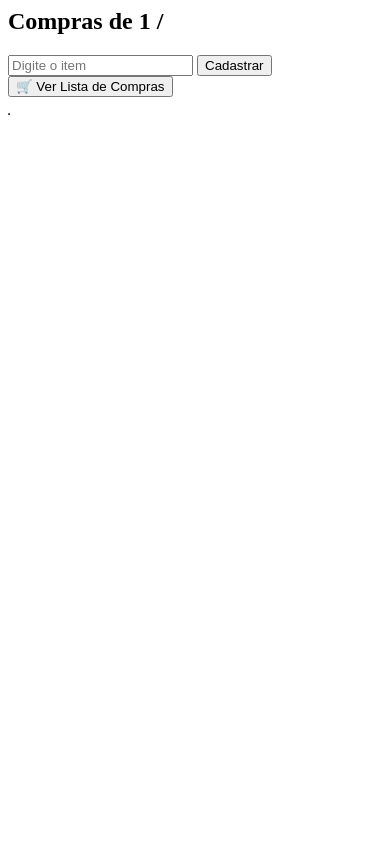
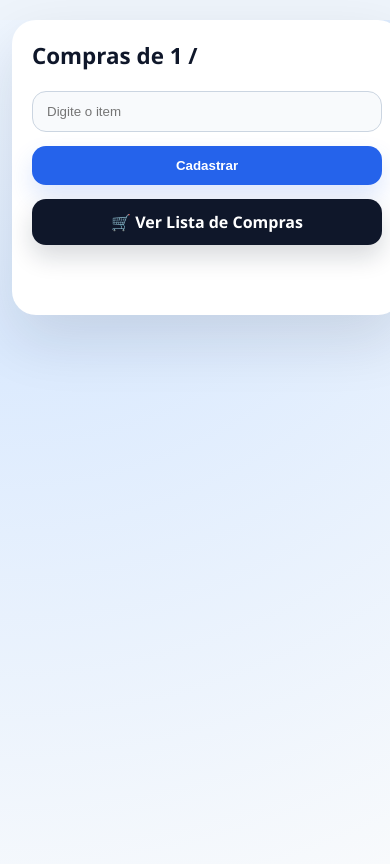
Before and after one commit to 77Jordan/sistema-lista-de-compras, a PHP site: page /compras.php?mes=1 in a window 390 px wide. Before the commit the page ends 115 px from the top, so only its background shows below. Run offline with PHP 8.4, Linux system fonts and the light colour scheme; data that the repository does not hold is empty.

Commit message:
mudanças no css

```diff
--- a/compras.php
+++ b/compras.php
@@ -15,11 +15,21 @@ if (isset($_POST['item'])) {
     $conn->query($sql);
 }
 ?>
-<h2>Compras de <?= $mes ?> / <?= $ano ?></h2>
-<form method="POST">
+<!DOCTYPE html>
+<html lang="pt-BR">
+<head>
+    <meta charset="UTF-8">
+    <meta name="viewport" content="width=device-width, initial-scale=1.0">
+    <title>Cadastrar Itens</title>
+    <link rel="stylesheet" href="style.css">
+</head>
+<body>
+    <div class="container">
+        <h2>Compras de <?= $mes ?> / <?= $ano ?></h2>
+        <form method="POST">
 
-    <input type="hidden" name="mes" value="<?= $mes ?>">
-    <input type="hidden" name="ano" value="<?= $ano ?>">
+            <input type="hidden" name="mes" value="<?= $mes ?>">
+            <input type="hidden" name="ano" value="<?= $ano ?>">
 
     <input
         type="text"
@@ -28,9 +38,7 @@ if (isset($_POST['item'])) {
         required>
 
     <button>Cadastrar</button>
-    <a href="lista.php">
-    <button type="button">🛒 Ver Lista de Compras</button>
-</a>
+    <a class="button-link" href="lista.php">🛒 Ver Lista de Compras</a>
 
 </form>
 <table border="1">
@@ -59,3 +67,6 @@ if (isset($_POST['item'])) {
     ?>
 
 </table>
+    </div>
+</body>
+</html>
--- /dev/null
+++ b/style.css
@@ -0,0 +1,179 @@
+/* Estilo principal para o sistema da lista de compras */
+:root {
+    color-scheme: light;
+    font-family: "Segoe UI", Tahoma, Geneva, Verdana, sans-serif;
+    background: #eef4fb;
+    color: #102a43;
+}
+
+* {
+    box-sizing: border-box;
+}
+
+body {
+    margin: 0;
+    min-height: 100vh;
+    background: radial-gradient(circle at top left, #eff6ff 0%, #dbeafe 35%, #f8fafc 100%);
+}
+
+.container {
+    width: min(100%, 1000px);
+    margin: 32px auto;
+    padding: 28px 28px 36px;
+    background: #ffffff;
+    border-radius: 24px;
+    box-shadow: 0 24px 60px rgba(15, 23, 42, 0.12);
+}
+
+h1,
+h2 {
+    margin-top: 0;
+    margin-bottom: 20px;
+    color: #0f172a;
+}
+
+h2 {
+    font-size: 1.4rem;
+}
+
+form {
+    display: flex;
+    flex-wrap: wrap;
+    gap: 14px;
+    align-items: flex-end;
+    margin-bottom: 24px;
+}
+
+label {
+    font-weight: 600;
+    color: #334155;
+}
+
+select,
+input[type="text"] {
+    min-width: 180px;
+    width: 100%;
+    max-width: 260px;
+    padding: 12px 14px;
+    border: 1px solid #cbd5e1;
+    border-radius: 14px;
+    background: #f8fafc;
+    color: #0f172a;
+    transition: border-color 0.2s ease, box-shadow 0.2s ease;
+}
+
+select:focus,
+input[type="text"]:focus {
+    outline: none;
+    border-color: #2563eb;
+    box-shadow: 0 0 0 4px rgba(37, 99, 235, 0.14);
+}
+
+button {
+    display: inline-flex;
+    align-items: center;
+    justify-content: center;
+    gap: 0.4rem;
+    padding: 12px 20px;
+    border: none;
+    border-radius: 14px;
+    background: #2563eb;
+    color: #ffffff;
+    font-weight: 600;
+    cursor: pointer;
+    transition: transform 0.16s ease, background 0.16s ease, box-shadow 0.16s ease;
+    box-shadow: 0 12px 24px rgba(37, 99, 235, 0.16);
+}
+
+button:hover {
+    background: #1d4ed8;
+    transform: translateY(-1px);
+}
+
+button[type="button"],
+.btn-historico {
+    background: #0f172a;
+}
+
+button[type="button"]:hover,
+.btn-historico:hover {
+    background: #0c1631;
+}
+
+.button-link {
+    display: inline-flex;
+    align-items: center;
+    justify-content: center;
+    gap: 0.4rem;
+    padding: 12px 20px;
+    border-radius: 14px;
+    background: #0f172a;
+    color: #ffffff;
+    font-weight: 600;
+    text-decoration: none;
+    transition: transform 0.16s ease, background 0.16s ease, box-shadow 0.16s ease;
+    box-shadow: 0 12px 24px rgba(15, 23, 42, 0.16);
+}
+
+.button-link:hover {
+    background: #0c1631;
+    transform: translateY(-1px);
+}
+
+table {
+    width: 100%;
+    border-collapse: collapse;
+    margin-bottom: 26px;
+    overflow: hidden;
+    border-radius: 18px;
+    background: #ffffff;
+}
+
+th,
+td {
+    padding: 16px 18px;
+    border-bottom: 1px solid #e2e8f0;
+    color: #0f172a;
+}
+
+th {
+    background: #f8fafc;
+    text-align: left;
+    font-weight: 700;
+}
+
+tr:last-child td {
+    border-bottom: none;
+}
+
+tr:hover td {
+    background: #eff6ff;
+}
+
+ul {
+    padding-left: 20px;
+    margin-top: 0;
+    margin-bottom: 28px;
+}
+
+li {
+    margin-bottom: 8px;
+    line-height: 1.6;
+}
+
+@media (max-width: 720px) {
+    .container {
+        margin: 20px 12px;
+        padding: 20px;
+    }
+
+    form {
+        flex-direction: column;
+        align-items: stretch;
+    }
+
+    select,
+    input[type="text"] {
+        max-width: 100%;
+    }
+}
```
Also changed, not shown: historico.php (+19 -4 lines), index.php (+16 -3 lines), lista.php (+16 -3 lines).
